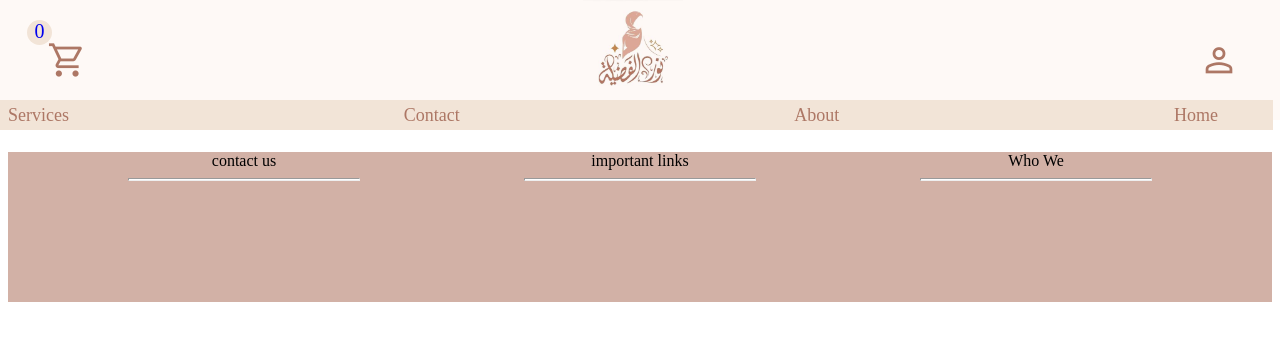
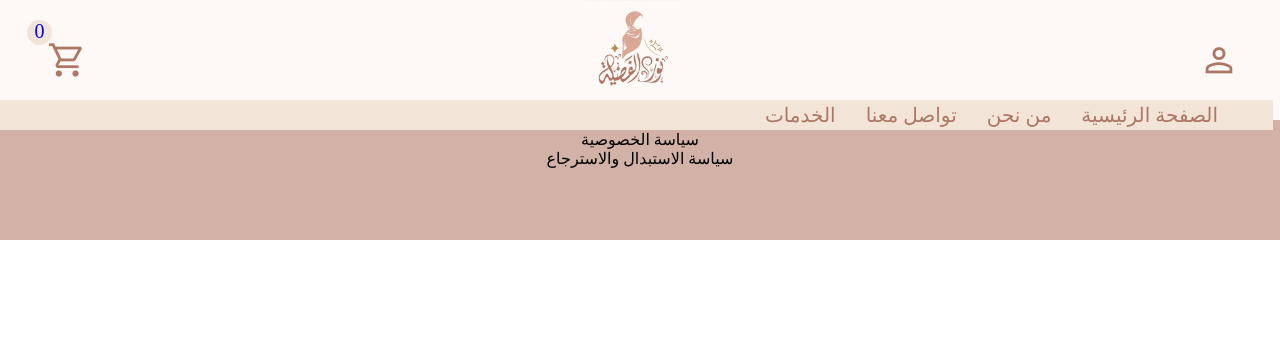
Before and after one commit to MohammadKhGh99/Noor-Alfadela-Shopping-Website, a Flask app: template templates/home.html in a window 1280 px wide. Shown: the top 341 px of the page. Run offline with Flask 3, Linux system fonts and the light colour scheme; the template is opened without the code that fills it, so the values that code supplies are empty; some libraries are stand-ins or nearby versions.

Commit message:
navigation bar added, footer added, now the other pages
Took 1 hour 32 minutes

```diff
--- a/app.py
+++ b/app.py
@@ -10,7 +10,7 @@ app.config['DEBUG'] = True
 products = [filename for filename in os.listdir('static/images/products')] * 4
 
 
-@app.route('/')
+@app.route('/home.html')
 def home():
     return render_template('home.html', products=products)
 
@@ -27,5 +27,5 @@ def page_not_found(error):
 
 
 if __name__ == "__main__":
-    webbrowser.open("http://127.0.0.1:5000")
+    webbrowser.open("http://127.0.0.1:5000/home.html")
     app.run()
--- a/static/styles.css
+++ b/static/styles.css
@@ -1,6 +1,15 @@
 body {
   display: block;
+  width: 100%;
+  margin: 0;
+  /*position: absolute;*/
+  /*right: 0;*/
+  /*top: 0;*/
 }
+
+/*html {*/
+/*  width: 100%;*/
+/*}*/
 
 header {
   position: fixed;
@@ -32,14 +41,15 @@ header nav {
   height: 30px;
 }
 
-header nav a:hover {
+header ul li a:hover {
   color: black;
+  text-decoration: underline;
 }
 
 header ul {
   display: inline-flex;
-  justify-content: space-between;
-  align-items: center;
+  /*justify-content: space-between;*/
+  /*align-items: center;*/
   list-style: none;
   width: 100%;
   /*margin: 0 30px;*/
@@ -52,14 +62,15 @@ header ul li a {
   display: inline-block;
   /*transition: all ease 0.3s;*/
   padding: 2px 15px;
-  font-size: 18px;
+  font-size: 20px;
 }
 
 header ul .dropdown {
   position: absolute;
-  width: 200px;
-  background-color: #ffffff;
+  width: 100px;
+  background-color: #AD7765;
   box-shadow: 0 20px 45px #00000020;
+  border-radius: 5%;
   margin-top: -50px;
   opacity: 0;
   z-index: -999;
@@ -135,45 +146,75 @@ products {
 }
 
 product {
+  /*display: flex;*/
   display: block;
   text-align: center;
   border-radius: 5%;
   color: #AD7765;
   background-color: #fef9f6;
   width: 270px;
-  height: 300px;
-  /*padding: 5px 5px;*/
-  box-shadow: 5px 5px 5px rgba(0, 0, 0, 0.2),
-              -5px -5px 5px rgba(0, 0, 0, 0.2);
+  height: 330px;
+  /*padding: 0 21px;*/
+  box-shadow: 2px 2px 2px rgba(0, 0, 0, 0.2),
+              -2px -2px 2px rgba(0, 0, 0, 0.2);
   cursor: pointer;
 }
 
-.product-image {
+product div {
   display: flex;
   justify-content: center;
+  /*align-items: center;*/
   margin: auto;
   padding: 5px 0;
   width: 70%;
   height: 70%;
-  object-fit: contain;
+
+}
+
+product span {
+  margin: 0;
+}
+
+product hr {
+  margin: 5px 40px;
 }
 
 footer {
   height: 150px;
+  width: 100%;
+  /*box-sizing: border-box;*/
   background-color: #d2b1a6;
   display: flex;
   justify-content: space-between;
-  padding: 0 120px;
+  /*padding: 0 70px;*/
+
 }
 
 footer div {
   display: block;
   text-align: center;
+  padding: 0 75px;
 }
 
 footer div hr {
-  height: 1px;
+  height: 1.5px;
   width: 230px;
   color: white;
   background-color: white;
+  margin: 0;
+  border: #AD7765;
 }
+
+footer div a {
+  text-decoration: none;
+
+}
+
+footer div iconify-icon {
+  color: black;
+  padding: 7px 0;
+}
+
+footer div iconify-icon:hover {
+  color: #fef9f6;
+}
--- a/templates/home.html
+++ b/templates/home.html
@@ -1,5 +1,5 @@
 <!DOCTYPE html>
-<html lang="ar" dir="rtl">
+<html lang="ar" dir="rtl" style="font-family: 'Traditional Arabic',serif">
 <head>
   <meta charset="UTF-8">
   <meta http-equiv="X-UA-Compatible" content="IE=edge">
@@ -8,6 +8,7 @@
   <link rel="stylesheet" href="https://fonts.googleapis.com/icon?family=Material+Icons">
   <link rel="stylesheet" href="https://fonts.googleapis.com/css2?family=Material+Symbols+Outlined:opsz,wght,FILL,GRAD@24,400,0,0" />
   <link rel="stylesheet" href="../static/styles.css" />
+  <script src="https://code.iconify.design/iconify-icon/1.0.7/iconify-icon.min.js"></script>
   <title>نور الفضيلة للأزياء الشرعية</title>
 </head>
 <body>
@@ -37,60 +38,78 @@
       <ul>
         <li>
           <a href="{{url_for('home')}}">
-            Home
+            الصفحة الرئيسية
           </a>
         </li>
         <li>
           <a href="{{url_for('home')}}">
-            About
+            من نحن
           </a>
         </li>
         <li>
           <a href="{{url_for('home')}}">
-            Contact
+            تواصل معنا
           </a>
         </li>
         <li>
           <a href="{{url_for('home')}}">
-            Services
+            الخدمات
           </a>
             <ul class="dropdown">
-              <li>First</li>
-              <li>Second</li>
+              <li>واحد</li>
+              <li>ثنين</li>
             </ul>
         </li>
       </ul>
     </nav>
   </header>
-  <br><br><br><br><br><br>
+  <br><br><br><br>
 
   <products>
     {% for product in products %}
     <product>
-      <img class="product-image" src="{{ url_for('static', filename='images/products/')}}{{product}}" alt="product">
+      <div>
+        <img src="{{ url_for('static', filename='images/products/')}}{{product}}" alt="product">
+      </div>
       <span>
         {{ product[:-4] }}
       </span>
       <hr style="height: 1px; width: 70%;">
       <span>
-        25$
+        25₪
       </span>
     </product>
     {% endfor %}
   </products>
-  <br><br>
+  <br>
   <footer>
     <div class="who-we">
-      Who We
+      من نحن
       <hr>
+      نور الفضيلة موقع أزياء شرعية
     </div>
     <div class="important-links">
-      important links
+      روابط مهمة
       <hr>
+      طريقة إختيار المقاس<br>
+      سياسة الخصوصية<br>
+      سياسة الاستبدال والاسترجاع
     </div>
     <div class="contact-us">
-      contact us
+      تواصل معنا
       <hr>
+      <a href="mailto:mohammad.gh454@gmail.com">
+        <iconify-icon icon="ic:outline-email"></iconify-icon>
+      </a>
+      <a href="https://wa.me/0528942919">
+        <iconify-icon icon="mdi:whatsapp"></iconify-icon>
+      </a>
+      <a href="https://www.instagram.com/">
+        <iconify-icon icon="mdi:instagram"></iconify-icon>
+      </a>
+      <a href="https://www.facebook.com/">
+        <iconify-icon icon="mdi:facebook"></iconify-icon>
+      </a>
     </div>
   </footer>
 </body>
```
Also changed, not shown: static/images/products/منتج1.jpg (renamed from static/images/products/product1.jpg), static/images/products/منتج2.jpg (renamed from static/images/products/product2.jpg).
